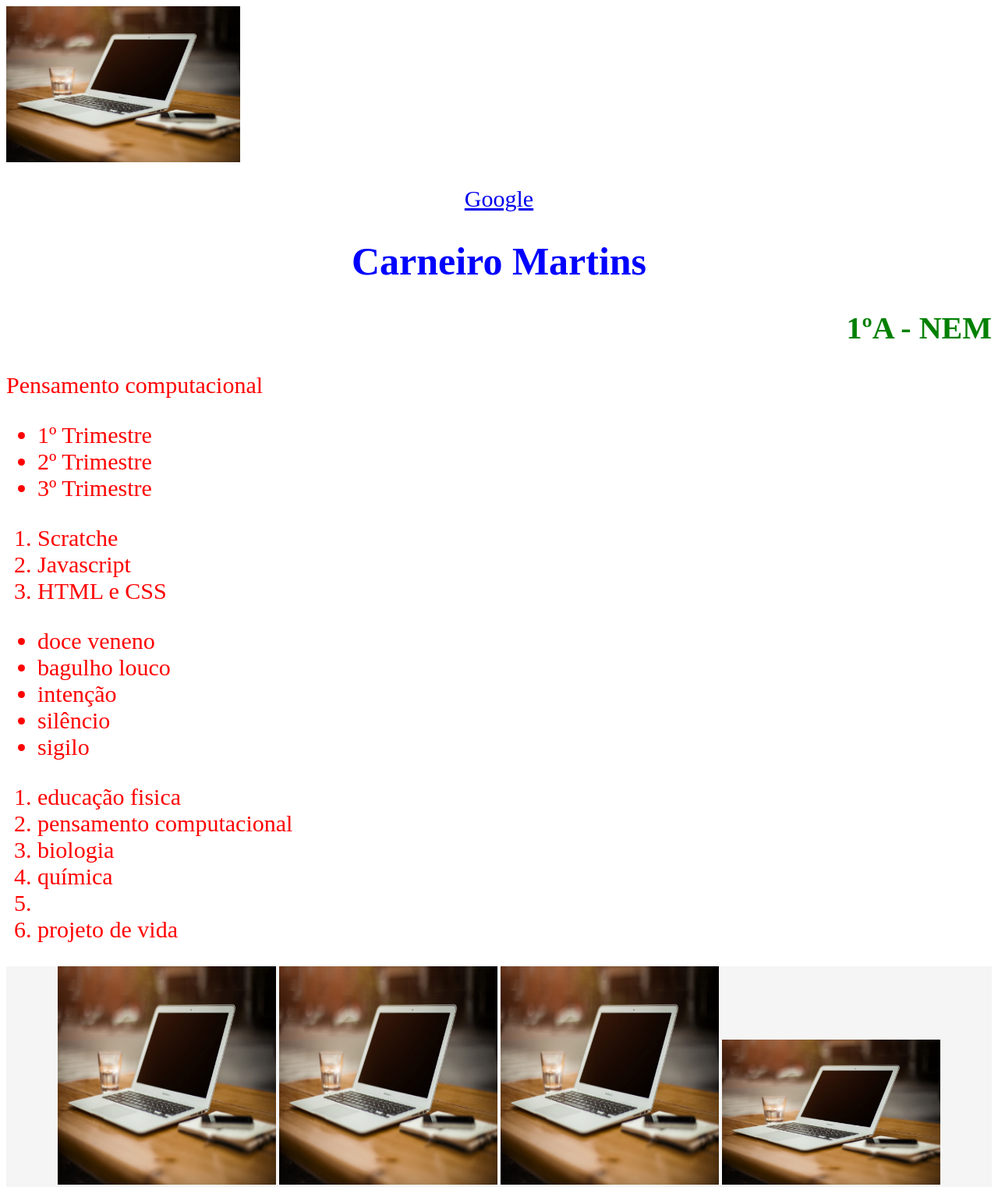
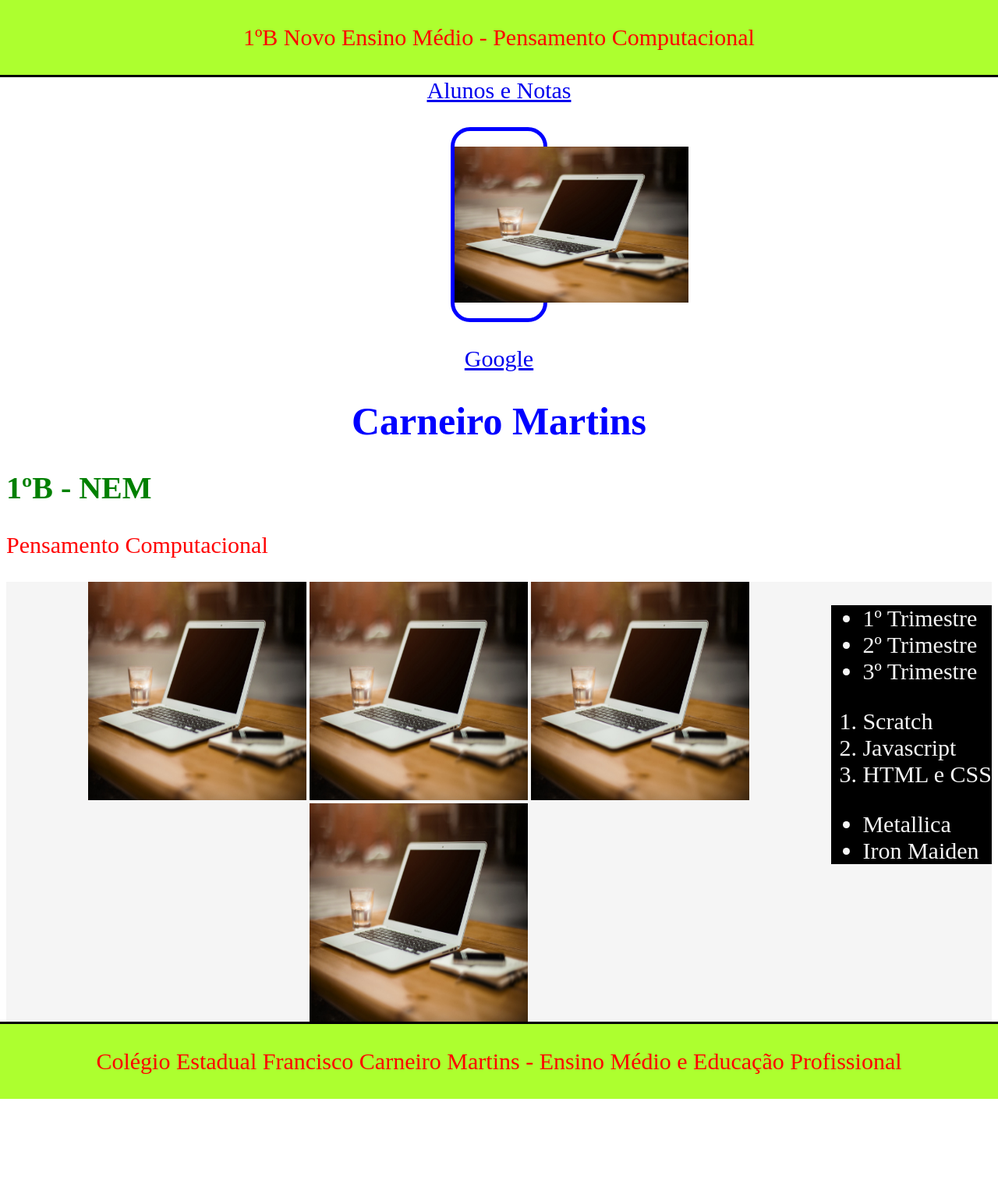
Before and after one commit to sabrina0512/1B-SABRINA-PAZINATO, a plain HTML site: page index.html in a window 1280 px wide. Shown: the whole page at 78% size. After the commit the page ends 1409 px from the top, so only its background shows below. Drawn offline with Linux system fonts and the light colour scheme.

Commit message:
Add files via upload

```diff
--- a/index.html
+++ b/index.html
@@ -1,46 +1,47 @@
 <head>
     <link rel="stylesheet" href="style.css">
 </head>
+
 <body>
+    <header id="cabecalho">
+        <p>1ºB Novo Ensino Médio - Pensamento Computacional</p>
+    </header>
+    <nav id="menu">
+        <a href="alunos.html">Alunos e Notas</a>
+    </nav>
     <p id="imagem"><img src="computador.png" width="300px" height="200px"></p>
     <p id="link"><a href="https://www.google.com.br">Google</a></p>
     <h1>Carneiro Martins</h1>
-    <h2>1ºA - NEM</h2>
-    <p>Pensamento computacional</p>
-
-  <div class="lista">
+    <h2>1ºB - NEM</h2>
+    <p>Pensamento Computacional</p>
+    <aside id="lateral">
+        <div class="listas">
             <ul class="lista">
                 <li>1º Trimestre</li>
                 <li>2º Trimestre</li>
                 <li>3º Trimestre</li>
             </ul>
             <ol class="lista">
-        <li>Scratche</li>
+                <li>Scratch</li>
                 <li>Javascript</li>
                 <li>HTML e CSS</li>
             </ol>
             <ul class="minhalista">
-         <li>doce veneno</li>
-         <li>bagulho louco</li>
-         <li>intenção</li>
-         <li>silêncio</li>
-         <li>sigilo</li>
+                <li>Metallica</li>
+                <li>Iron Maiden</li>
             </ul>
-
-    <ol class="minhalista">
-        <li>educação fisica</li>
-        <li>pensamento computacional</li>
-        <li>biologia</li>
-        <li>química<li>
-        <li>projeto de vida</li>
-    </ol>
         </div>
+    </aside>
 
     <div class="imagens">
         <img src="computador.png" width="280" height="280">
         <img src="computador.png" width="280" height="280">
         <img src="computador.png" width="280" height="280">
-      <img src="computador.png" width="280" heigth="280">
-      <img src="computador.png" width="280" height='280">
+        <img src="computador.png" width="280" height="280">
     </div>
+
+    <footer class="rodape">
+        <p>Colégio Estadual Francisco Carneiro Martins - Ensino Médio e Educação Profissional</p>
+    </footer>
+
 </body>
--- a/style.css
+++ b/style.css
@@ -1,54 +1,64 @@
-.cabecalho {
-    border-bottom-style: solid;
-    background: greenyellow;
-    margin-top: -8px;
-    margin-left: -8px;
-    margin-right: -8px;
-    padding: 1px;
+.minhalista {
+    color:whitesmoke;
+    font-size: 30;
 }
 
-#cabecalho2 {
-    color: blue;
+#menu {
     text-align: center;
+    font-size: 30px;
 }
 
-.rodape {
-    border-top-style: solid;
-    background: greenyellow;
-    margin-bottom: -8px;
-    margin-left: -8px;
-    margin-right: -8px;
-    padding: 1px;
+#lateral {
+    float: right;
 }
 
-#rodape2 {
-    color: blue;
-    text-align: center;
-}
-
-.lista {
-   font-size: 30;
-   color:red;
+.listas {
+    background: black;
 }
 
 .imagens {
     text-align: center;
-   Background: whitesmoke;
+    background: whitesmoke;
 }
 
-#destaque {
+#cabecalho {
+    text-align: center;
+    background: greenyellow;
+    border-bottom-style: solid;
+    margin-left: -8px;
+    margin-right: -8px;
+    margin-top: -8px;
+    padding: 1px;
+}
+
+.rodape {
+    text-align: center;
+    background: greenyellow;
+    border-top-style: solid;
+    margin-left: -8px;
+    margin-right: -8px;
+    margin-bottom: -30px;
+    padding: 1px;
+}
+
+.lista {
+    color: whitesmoke;
+    font-size: 30;
+}
+
+#imagem {
+    text-align: center;
     border: 5px;
-    border-style: deshed;
+    border-style: solid;
     border-color: blue;
-    border-top-left-radius: 500px;
-    border-top-right-radius: 500px;
-    border-bottom-left-radius: 500px;
-    border-bottom-right-radius: 500px;
-    padding-top: 30px;
-    padding-bottom: 30px;
-    margin-left: 500px;
-    margin-right: 500px;
-    background: yellow;
+    border-top-left-radius: 25px;
+    border-top-right-radius: 25px;
+    border-bottom-left-radius: 25px;
+    border-bottom-right-radius: 25px;
+    padding-top: 20px;
+    padding-bottom: 20px;
+    margin-left: 570px;
+    margin-right: 570px;
 }
 
 #link {
@@ -58,17 +68,17 @@
 p {
     color: red;
     font-size: 30;
-   text-align: left;
+
 }
 
 h1 {
     color: blue;
+    text-align: center;
     font-size: 50;
-    text-align: center;
 }
 
 h2 {
     color: green;
+    text-align: left;
     font-size: 40;
-    text-align: right;
 }
```
Also changed, not shown: alunos.html (added, +22 -0 lines). Lines whose indentation alone changed are shown as unchanged.
